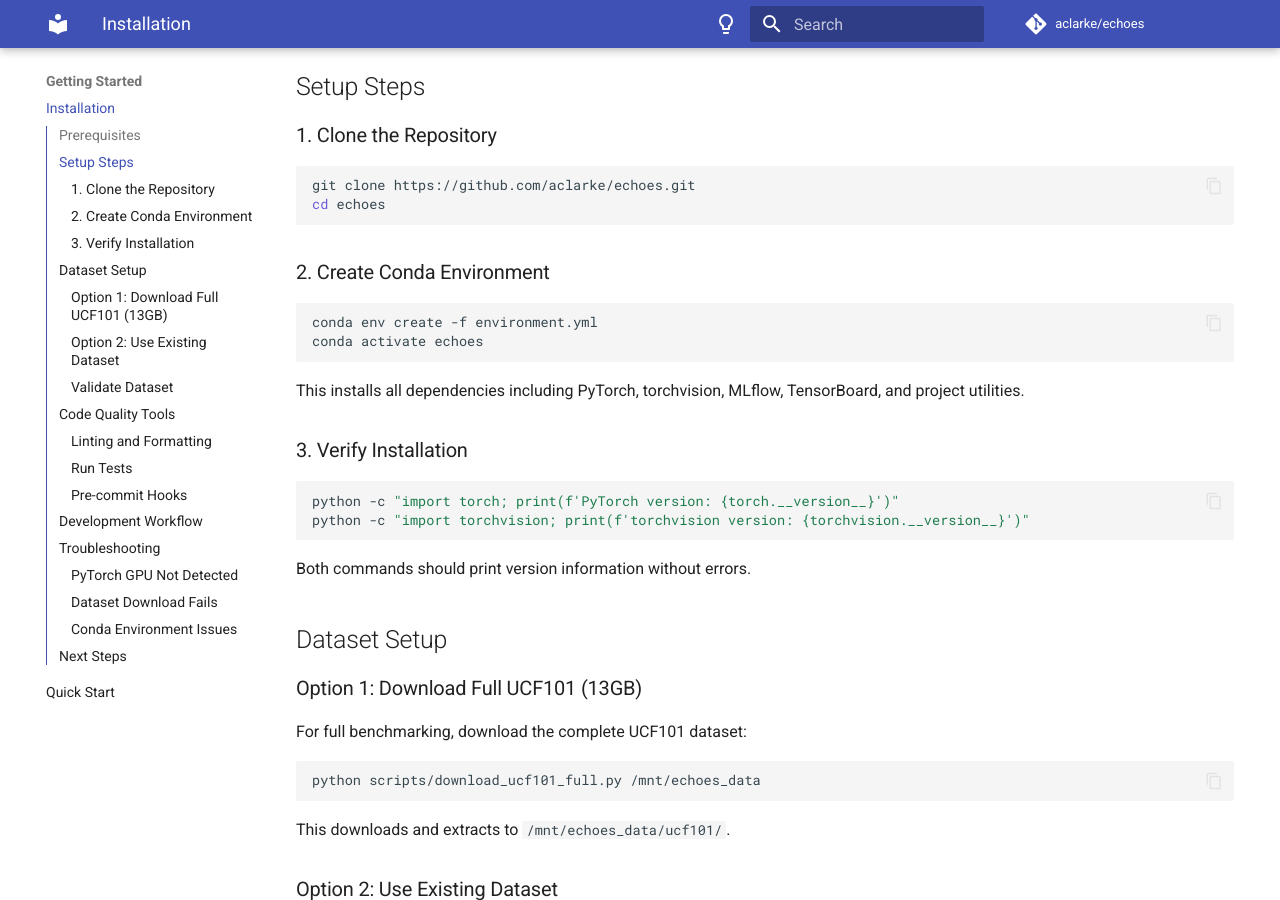
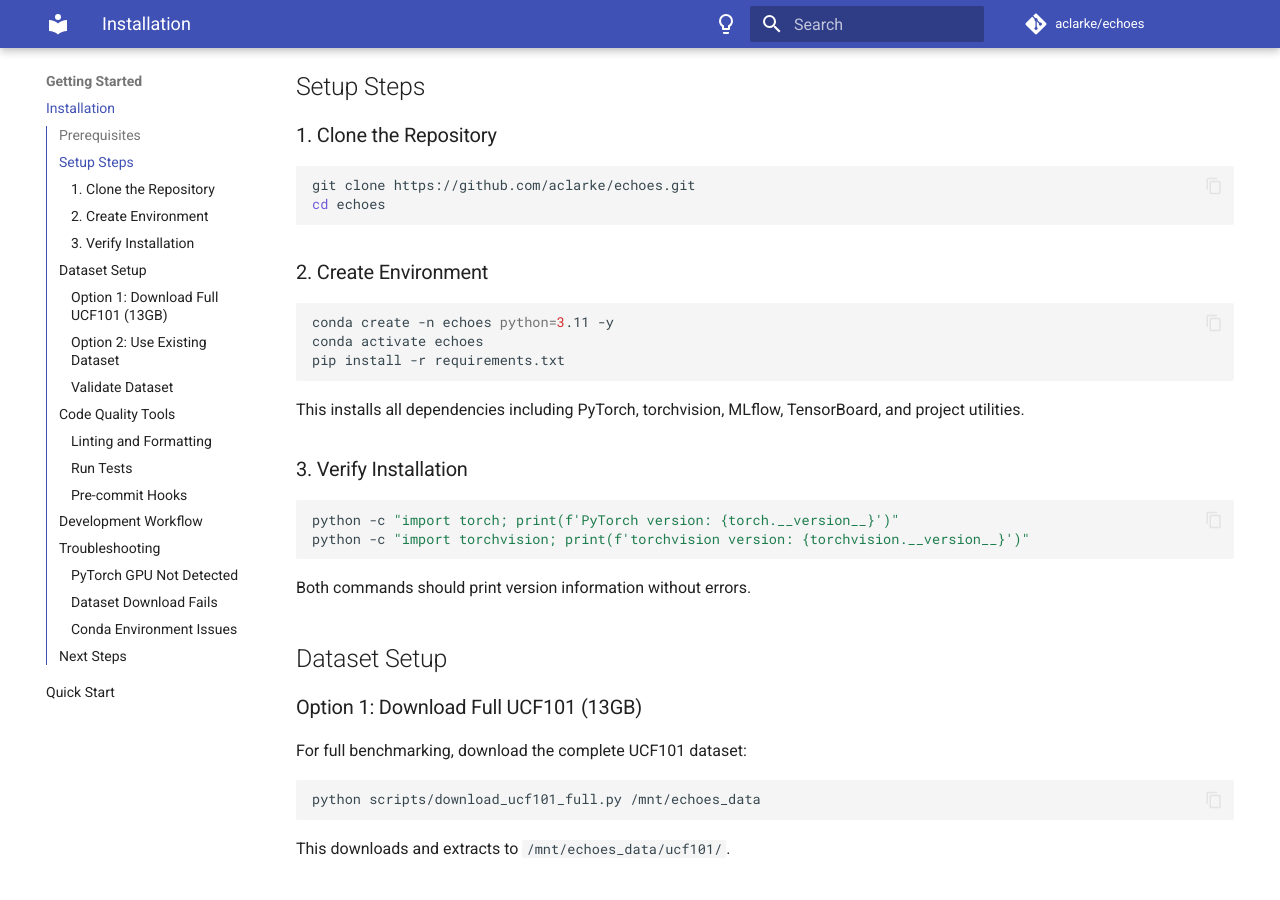
Before and after one commit to andreweskeclarke/echoes, an MkDocs documentation site: the page built from docs/getting-started/installation.md, in a window 1280 px wide and 900 px high, scrolled down 442 px. Built offline with MkDocs 1.6.1 and Material for MkDocs 9.7.7, drawn with Linux system fonts in a browser that asks for light colours; plug-ins that fetch from the network failed and are left out; comment, search, counter and statistics services are not loaded; some of the changed text lies outside the part shown.

Commit message:
Move off mamba to pip to avoid these constantly hanging installs... not sure why mamba doesn't work well

````diff
--- a/docs/getting-started/installation.md
+++ b/docs/getting-started/installation.md
@@ -18,11 +18,12 @@ git clone https://github.com/aclarke/echoes.git
 cd echoes
 ```
 
-### 2. Create Conda Environment
+### 2. Create Environment
 
 ```bash
-conda env create -f environment.yml
+conda create -n echoes python=3.11 -y
 conda activate echoes
+pip install -r requirements.txt
 ```
 
 This installs all dependencies including PyTorch, torchvision, MLflow, TensorBoard, and project utilities.
@@ -137,8 +138,9 @@ ping github.com
 ```bash
 # Recreate environment from scratch
 conda env remove --name echoes
-conda env create -f environment.yml
+conda create -n echoes python=3.11 -y
 conda activate echoes
+pip install -r requirements.txt
 ```
 
 ## Next Steps
````
Also changed, not shown: CLAUDE.md (+3 -3 lines), README.md (+4 -6 lines), environment.yml (deleted, +0 -30 lines), requirements.txt (added, +20 -0 lines), 2 other files.
